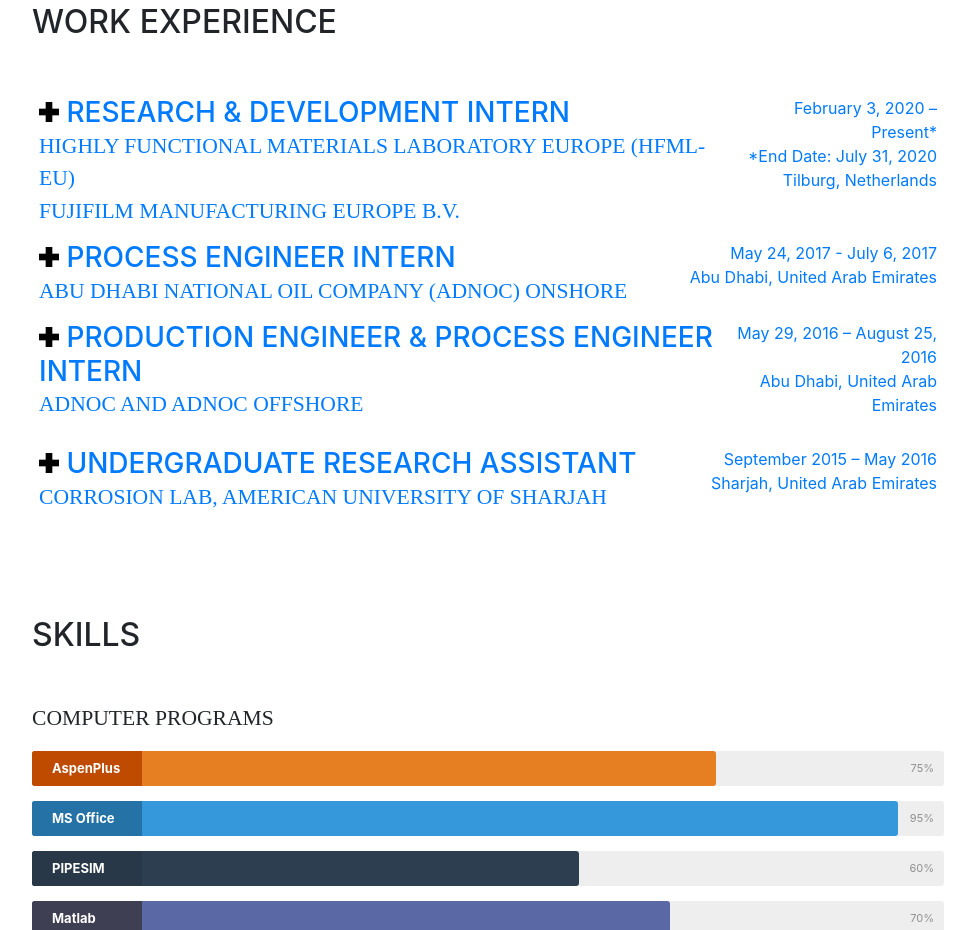
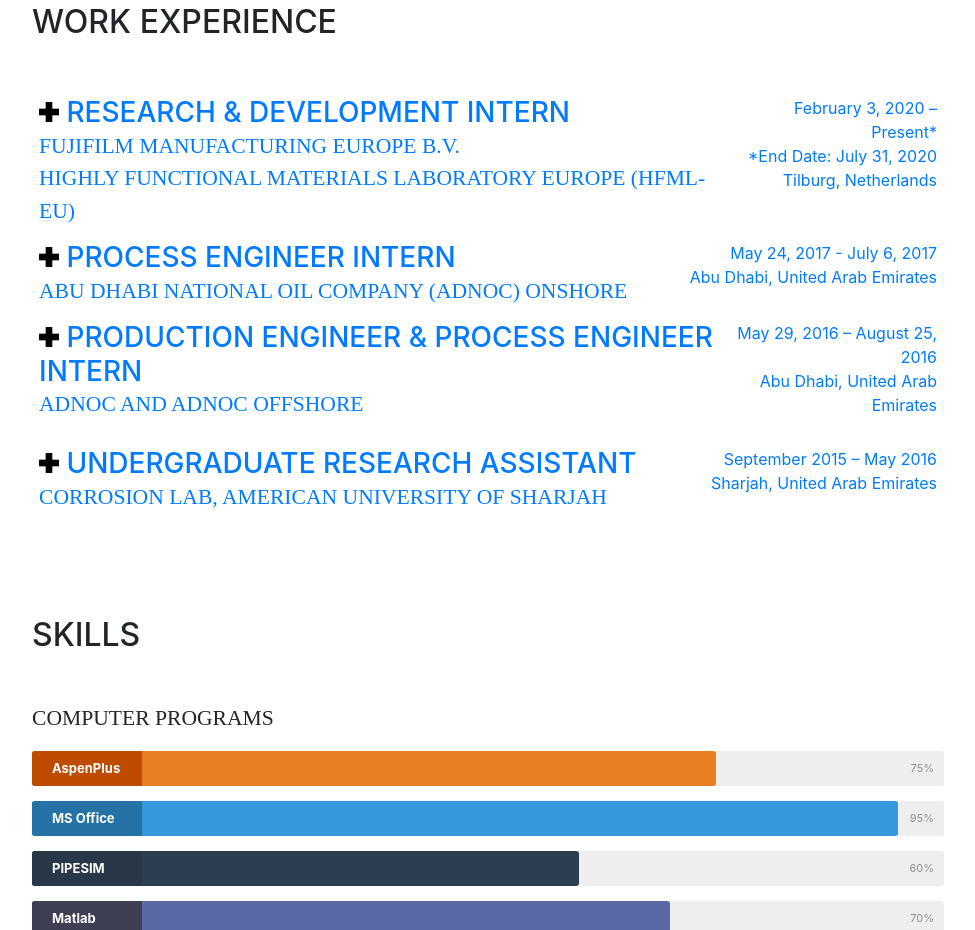
Before and after one commit to NadinAljariry/NadinAljariry.github.io, a website with bundled scripts: page index.html in a window 1280 px wide. Shown: the part 1933-2863 px from the top of the page, without its empty margins (288-1263 px from the left). Built offline with nearby package versions, Linux system fonts and the light colour scheme; a web font is replaced by a local one.

Commit message:
Update index.html

```diff
--- a/index.html
+++ b/index.html
@@ -424,7 +424,7 @@
                   </svg>
                   Research &amp; development Intern
                </h3>
-               <div class="subheading">Highly Functional Materials Laboratory Europe (HFML-EU) <br> FUJIFILM Manufacturing Europe B.V. </div>
+               <div class="subheading">FUJIFILM Manufacturing Europe B.V. <br> Highly Functional Materials Laboratory Europe (HFML-EU)</div>
 
             </div>
 
```
